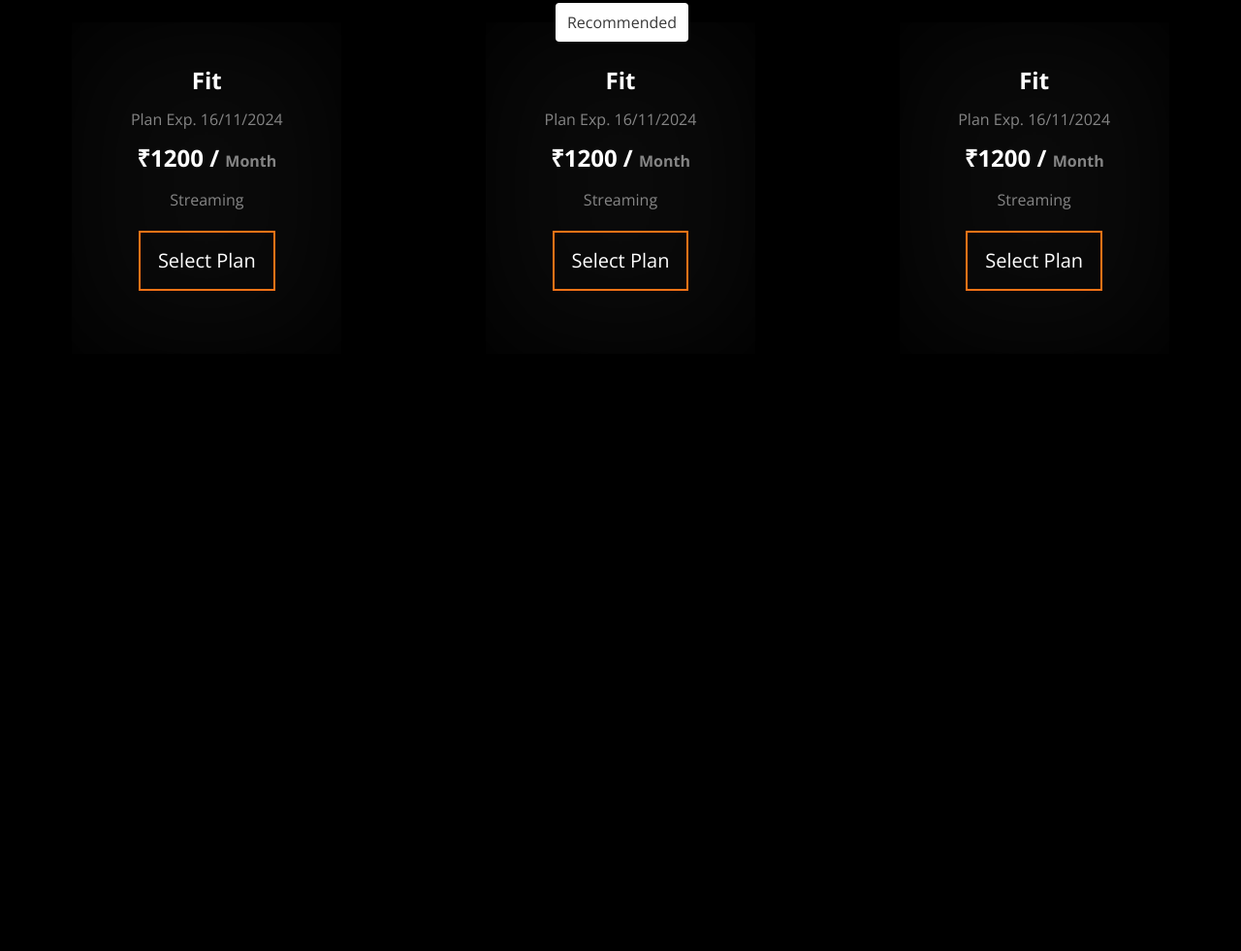
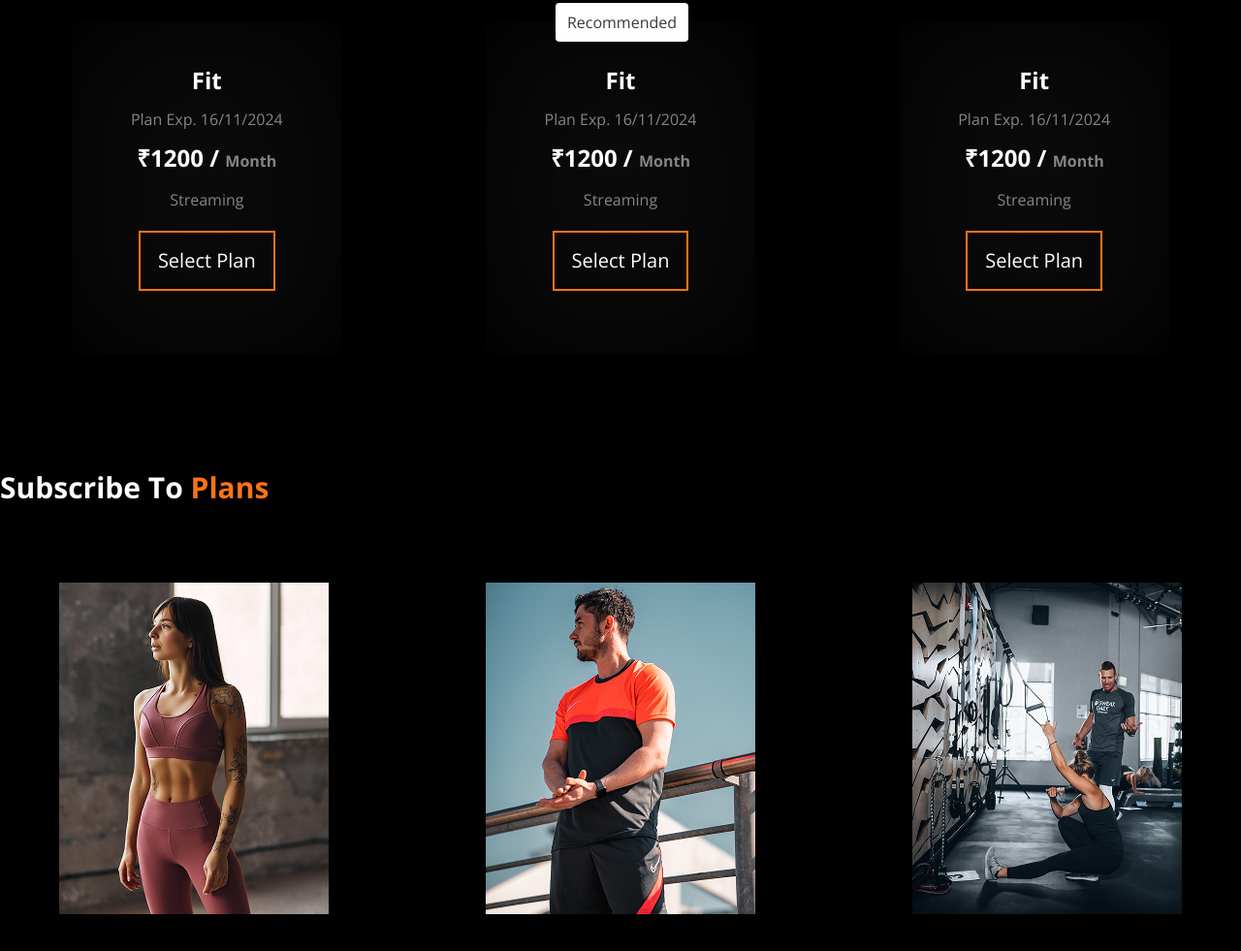
Before and after one commit to ummahaney04/Projec_Tailwind_Assesment-02, a plain HTML site: page index.html in a window 1280 px wide. Shown: the part 1534-2515 px from the top of the page at 97% size. Before the commit the page ends 2019 px from the top, so only its background shows below. Drawn offline with nearby package versions, Linux system fonts and the light colour scheme; a web font is replaced by a local one.

Commit message:
add Subscribe To plans section

```diff
--- a/index.html
+++ b/index.html
@@ -205,6 +205,22 @@
         </section>
 
 
+        <!-- Subscribe To plans section -->
+
+          <section class="container mx-auto mb-20">
+            <h1 class="text-3xl font-bold text-white text-center md:text-start lg:text-start mb-20">Subscribe To <span
+                    class="text-orange-500">Plans</span></h1>
+            <div>
+                <div class="grid grid-cols-1 md:grid-cols-3 lg:grid-cols-3 gap-10">
+                    <img src="images/trainer_01.png" class="mx-auto" alt="">
+                    <img src="images/trainer_02.png" class="mx-auto" alt="">
+                    <img src="images/trainer_03.png" class="mx-auto" alt="">
+                </div>
+            </div>
+        </section>
+
+
+
 
 
 
```
